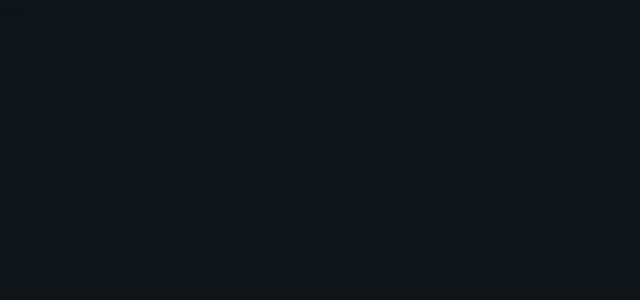
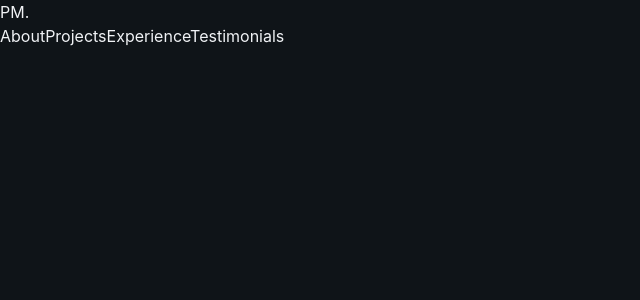
Before and after one commit to Ridzzz0Alam/dev_personal_project, a React (Vite) app: page / in a window 1280 px wide. Shown: the top 300 px of the page, without its empty margins (0-640 px from the left). Built offline with nearby package versions, Linux system fonts and the light colour scheme.

Commit message:
modified index and navbar

```diff
--- a/src/index.css
+++ b/src/index.css
@@ -23,18 +23,18 @@
   --color-surface: #1a2329;
 }
 
-@layer base{
-  html{
+@layer base {
+  html {
     scroll-behavior: smooth;
   }
 
-  body{
+  body {
     background-color: var(--color-background);
-    color: var(--color-background);
-    font-family: "Inter",sans-serif;
+    color: var(--color-foreground);
+    font-family: "Inter", sans-serif;
   }
 
-  .font-serif{
+  .font-serif {
     font-family: "Playfair Display", serif;
   }
 }
--- a/src/layout/Navbar.jsx
+++ b/src/layout/Navbar.jsx
@@ -1,9 +1,25 @@
+
+const navLinks = [
+    {href: "#about",label:"About"},
+    {href: "#projects",label:"Projects"},
+    {href: "#experience",label:"Experience"},
+    {href: "#testimonials",label:"Testimonials"},
+]
+
 export const Navbar = () =>{
     return (<header>
         <nav>
             <a>
                 PM<span>.</span>
             </a>
+            {/* Desktop Nav */}
+            <div>
+                <div>
+                    {navLinks.map((link) =>(
+                        <a href={link.href}>{link.label }</a>
+                    ))}
+                </div>
+            </div>
         </nav>
     </header>
     );
```
